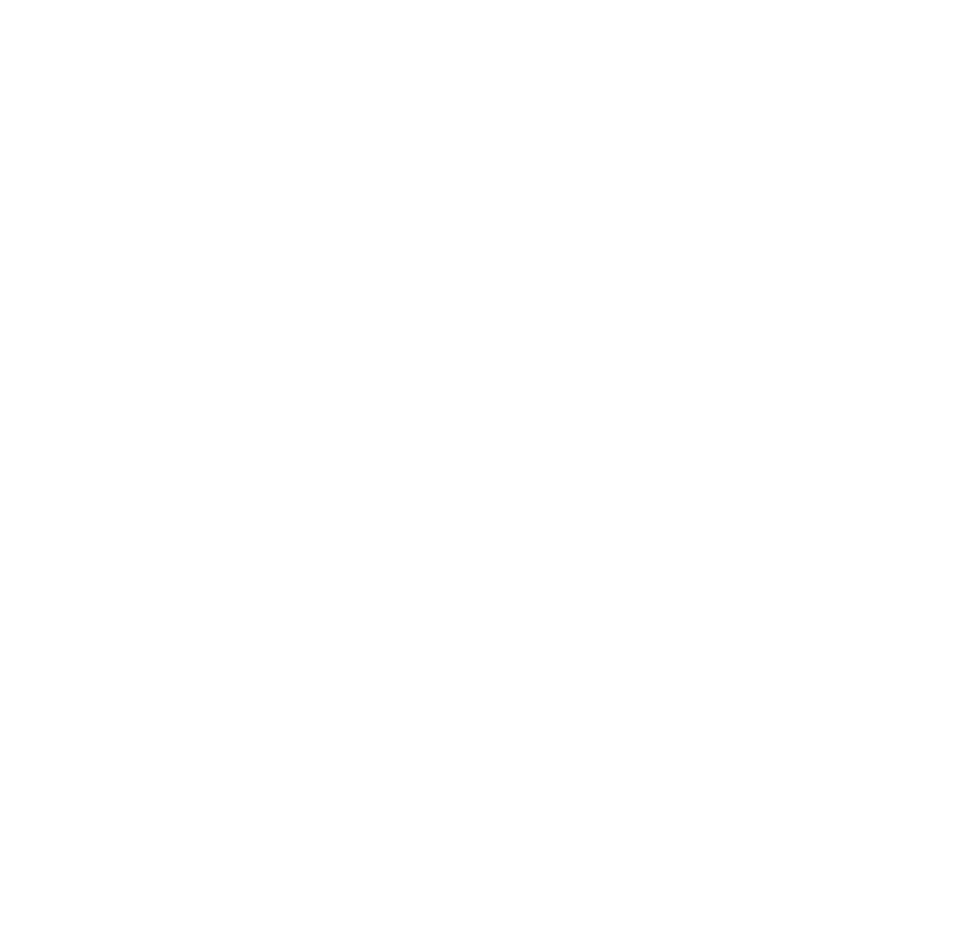
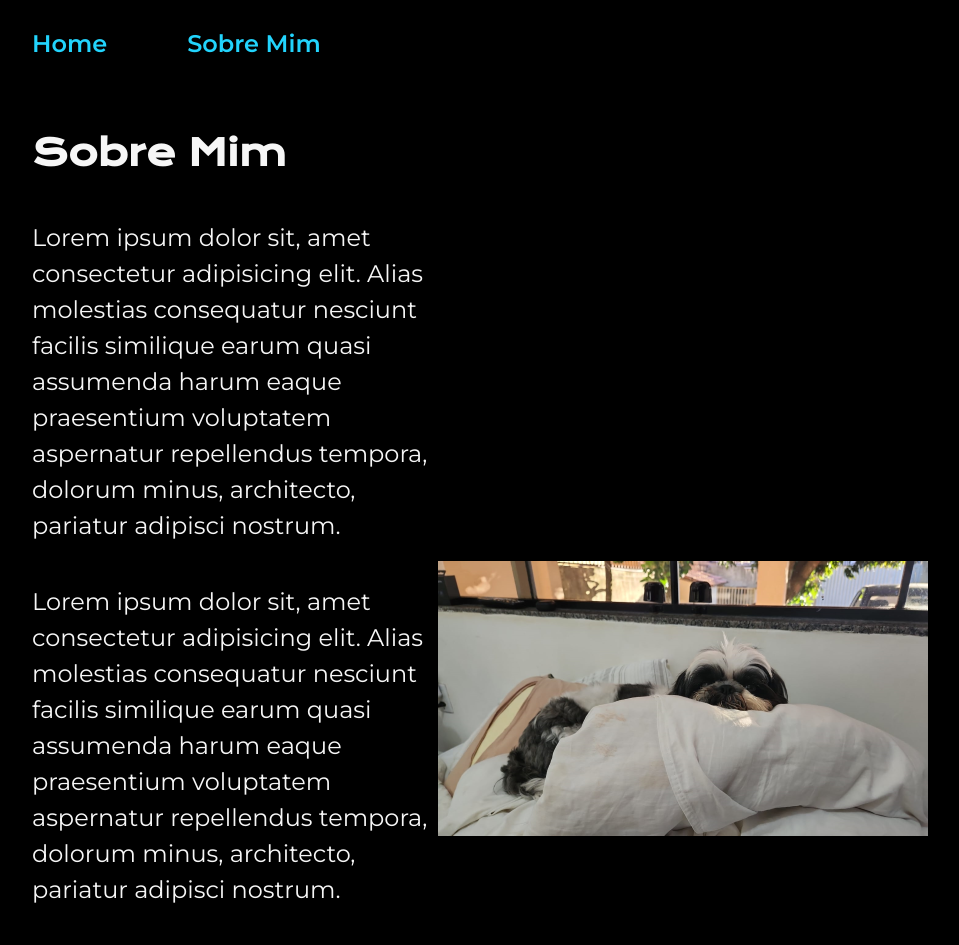
Before and after one commit to jrsmoura/front-end, a plain HTML site: page about.html in a window 1280 px wide. Shown: the top 945 px of the page, without its empty margins (160-1119 px from the left). Before the commit the page ends 800 px from the top, so only its background shows below. Drawn offline with nearby package versions, Linux system fonts and the light colour scheme.

Commit message:
atualização style index e about

```diff
--- a/about.html
+++ b/about.html
@@ -0,0 +1,45 @@
+<!DOCTYPE html>
+<html lang="pt-br">
+<head>
+    <meta charset="UTF-8">
+    <meta http-equiv="X-UA-Compatible" content="IE=edge">
+    <link rel="stylesheet" href="./css/style.css">
+    <meta name="viewport" content="width=device-width, initial-scale=1.0">
+    <title>Sobre Mim</title>
+</head>
+<body>
+    <header class="cabecalho">
+        <nav class="cabecalho__menu">
+            <a class="cabecalho__menu__link" href="index.html">Home</a>
+            <a class="cabecalho__menu__link" href="about.html">Sobre Mim</a>
+        </nav>
+    </header>
+    <main class="apresentacao">
+        <section class="apresentacao__conteudo">
+            <h1 class="apresentacao__conteudo__titulo">Sobre Mim</h1>
+            <p class="apresentacao__conteudo__texto">Lorem ipsum dolor sit, amet consectetur adipisicing elit.
+                Alias molestias consequatur nesciunt facilis similique earum
+                quasi assumenda harum eaque praesentium
+                voluptatem aspernatur repellendus tempora, dolorum minus,
+                architecto, pariatur adipisci nostrum.</p>
+            <p class="apresentacao__conteudo__texto">Lorem ipsum dolor sit, amet consectetur adipisicing elit.
+                Alias molestias consequatur nesciunt facilis similique earum
+                quasi assumenda harum eaque praesentium
+                voluptatem aspernatur repellendus tempora, dolorum minus,
+                architecto, pariatur adipisci nostrum.</p>
+            <p class="apresentacao__conteudo__texto">Lorem ipsum dolor sit, amet consectetur adipisicing elit.
+                Alias molestias consequatur nesciunt facilis similique earum
+                quasi assumenda harum eaque praesentium
+                voluptatem aspernatur repellendus tempora, dolorum minus,
+                architecto, pariatur adipisci nostrum.</p>
+        </section>
+
+        <img src="./imgs/jack_v2.png" alt="">
+    </main>
+
+    <footer class="rodape">Desenvolvido por Dirac</footer>
+
+
+
+</body>
+</html>
--- a/css/style.css
+++ b/css/style.css
@@ -1,4 +1,15 @@
 @import url('https://fonts.googleapis.com/css2?family=Krona+One&family=Montserrat:wght@400;600&display=swap');
+
+:root {
+    --cor-primaria:  #000000;
+    --cor-secundaria: #f6f6f6;
+    --cor-terciaria: #22D4FD;
+    --cor-hover: #272727;
+
+    --fonte-primaria: 'Krona One', sans-serif;
+    --fonte-secundaria: 'Montserrat', sans-serif;
+}
+
 
 * {
     margin: 0;
@@ -6,21 +17,40 @@
 }
 
 body {
-    background-color: #000000;
+    background-color: var(--cor-primaria);
     /* height: 100hv; */
     box-sizing: border-box;
-    color: #F6F6F6;
+    color: var(--cor-secundaria);
     font-family: sans-serif;
     font-size: 16px;
     line-height: 1.5;
 }
 
 .titulo-destaque {
-    color: #22D4FD;
+    color: var var(--cor-terciaria);
 }
 
+
+.cabecalho {
+    padding: 2% 0% 0%  15%;
+}
+
+.cabecalho__menu {
+    display: flex;
+    gap: 80px;
+}
+
+.cabecalho__menu__link {
+    font-family: var(--fonte-secundaria);
+    font-size: 24px;
+    font-weight: 600;
+    color: var(--cor-terciaria);
+    text-decoration: none;
+}
+
+
 .apresentacao{
-    padding: 8% 15%;
+    padding: 5% 15%;
     display: flex;
     align-items: center;
     justify-content: space-between;
@@ -35,12 +65,12 @@ body {
 
 .apresentacao__conteudo__titulo {
     font-size: 36px;
-    font-family: 'Krona One', sans-serif;
+    font-family: var(--fonte-primaria);
 }
 
 .apresentacao__conteudo__texto {
     font-size: 24px;
-    font-family: 'Montserrat', sans-serif;
+    font-family: var(--fonte-secundaria);
 }
 
 .apresentacao__links {
@@ -53,31 +83,30 @@ body {
 
 
 .apresentacao__links__subtitulo {
-    font-family: 'Krona One', sans-serif;
+    font-family: var(--fonte-primaria);
     font-weight: 400;
     font-size: 24px;
 }
 
 .apresentacao__links__link {
-    /* background-color: #22D4FD; */
     display: flex;
     justify-content: center;
     gap: 16px;
-    border: solid 2px #22D4FD;
+    border: solid 2px var(--cor-terciaria);
     width: 378px;
     height: 30px;
     text-align: center;
     border-radius: 8px;
     text-decoration: none;
     font-size: 24px;
-    color: #F6F6F6;
-    font-family: 'Montserrat', sans-serif;
+    color: var(--cor-secundaria);
+    font-family: var(--fonte-secundaria);
     font-weight: 600;
     padding: 21.5px 0px;
 }
 
 .apresentacao__links__link:hover {
-    background-color: #272727;
+    background-color: var(--cor-hover);
 }
 
 .rodape {
@@ -85,6 +114,6 @@ body {
     text-align: center;
     font-family: "Montserrat", sans-serif;
     font-size: 24px;
-    color: #000000;
-    background-color: #22D4FD;
+    color: var(--cor-primaria);
+    background-color: var(--cor-terciaria);
 }
```
Also changed, not shown: index.html (+6 -1 lines).
